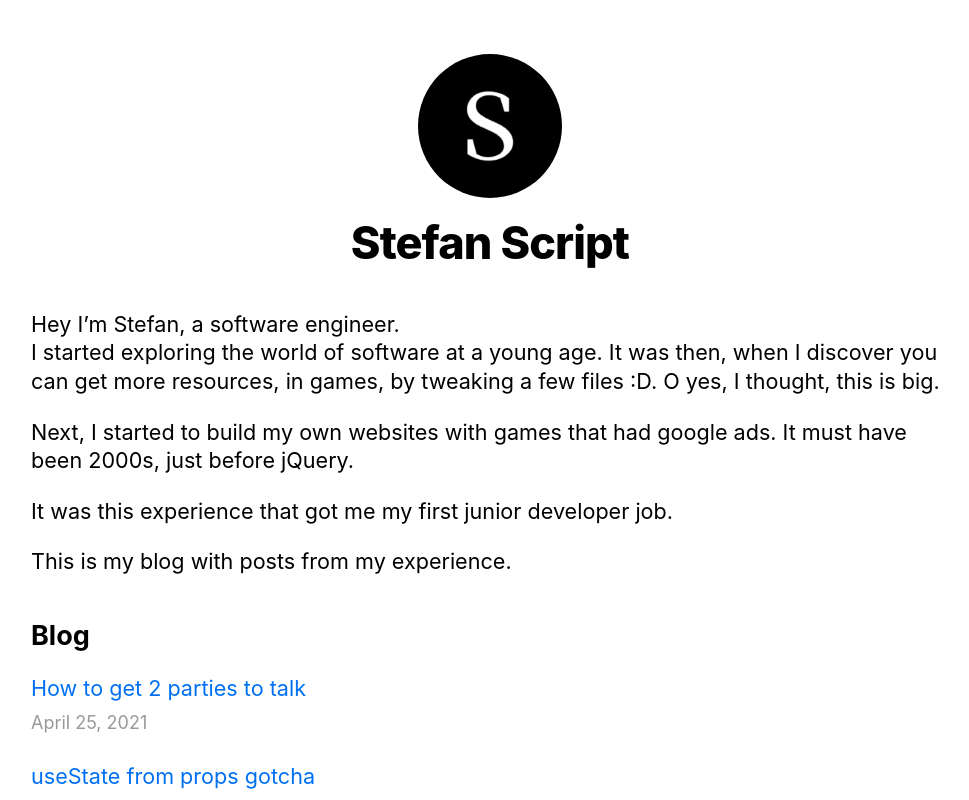
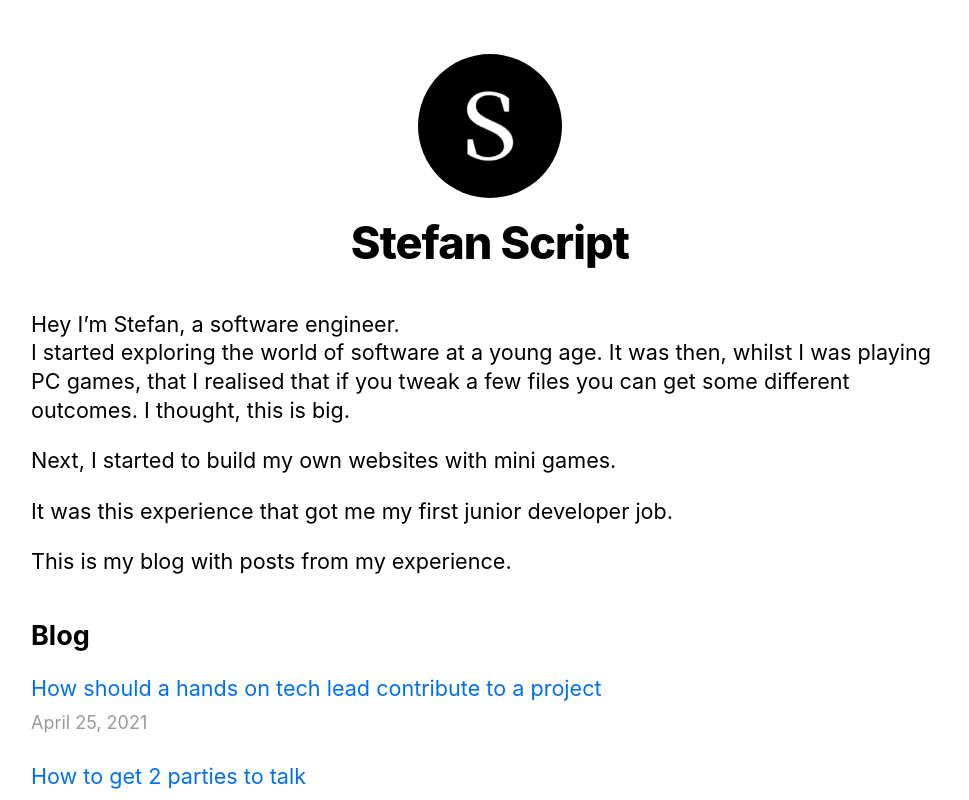
Before and after one commit to stefanscript/blog, a Next.js app: page / in a window 1280 px wide. Shown: the top 800 px of the page, without its empty margins (150-1119 px from the left). Built offline with nearby package versions, Linux system fonts and the light colour scheme.

Commit message:
update home page

```diff
--- a/pages/index.js
+++ b/pages/index.js
@@ -14,13 +14,12 @@ export default function Home({ allPosts }) {
       <section className={utilStyles.headingMd}>
         <p>
           Hey I&rsquo;m Stefan, a software engineer. <br />I started exploring
-          the world of software at a young age. It was then, when I discover you
-          can get more resources, in games, by tweaking a few files :D. O yes, I
-          thought, this is big.
+          the world of software at a young age. It was then, whilst I was playing PC games, that I realised that if you tweak
+          a few files you can get some different outcomes.
+          I thought, this is big.
         </p>
         <p>
-          Next, I started to build my own websites with games that had google
-          ads. It must have been 2000s, just before jQuery.
+          Next, I started to build my own websites with mini games.
         </p>
           <p>It was this experience that got me my first junior developer job.</p>
         <p>This is my blog with posts from my experience.</p>
--- /dev/null
+++ b/posts/how-should-a-hands-on-tech-lead-contribute.md
@@ -0,0 +1,15 @@
+---
+title: How should a hands on tech lead contribute to a project
+date: "2021-04-25"
+author: stefan
+---
+
+As a hands on tech lead, I had moments when I felt I wasn't contributing enough to a particular project.
+The busy schedule, the endless meetings did not help at all.
+
+One day I came across Paul Grahams' article Maker's Schedule, Manager's Schedule.
+Things started to make sense, I wasn't alone in this situation.
+
+I understood, that having interruptions whilst trying to deliver full blown features, is not a sustainable way.
+
+So what is the solution ... (to be continued).
```
Also changed, not shown: package.json (+17 -17 lines), 1 other file (tests, documents, lock files or other folders).
